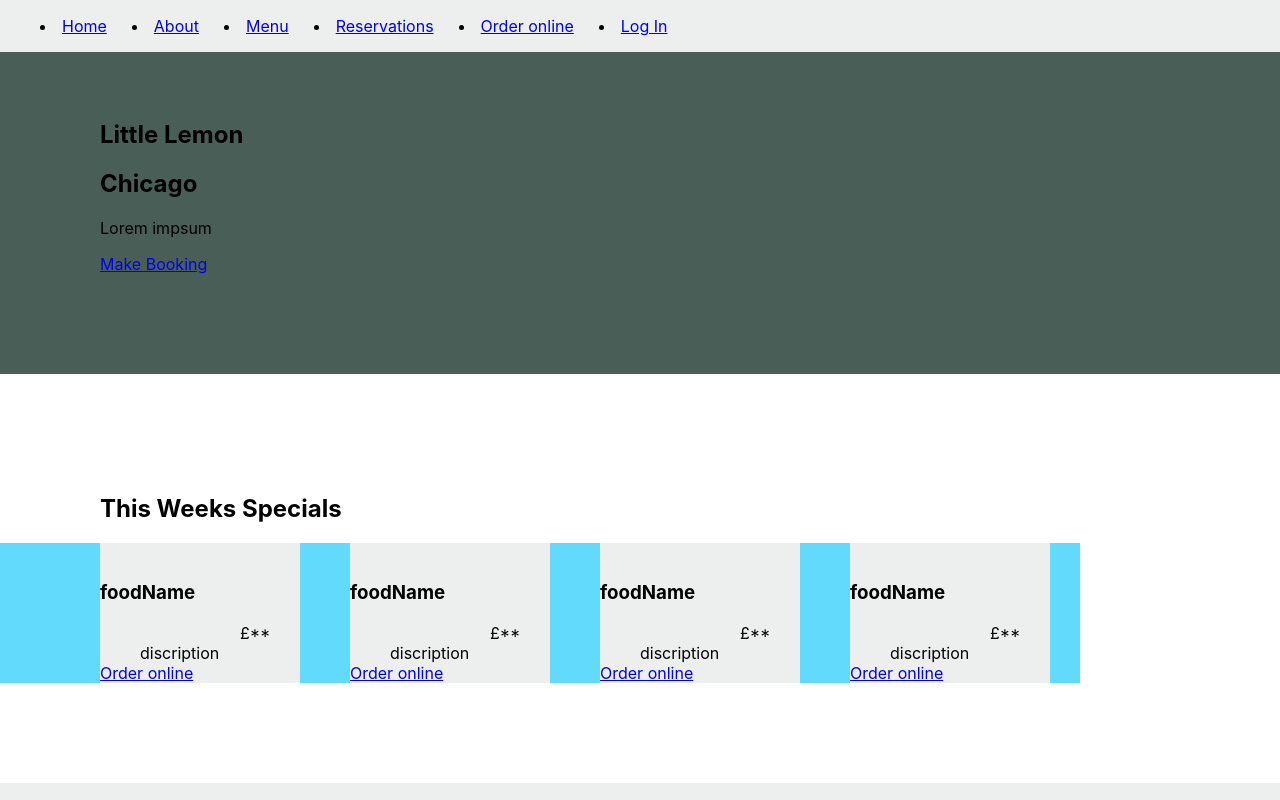
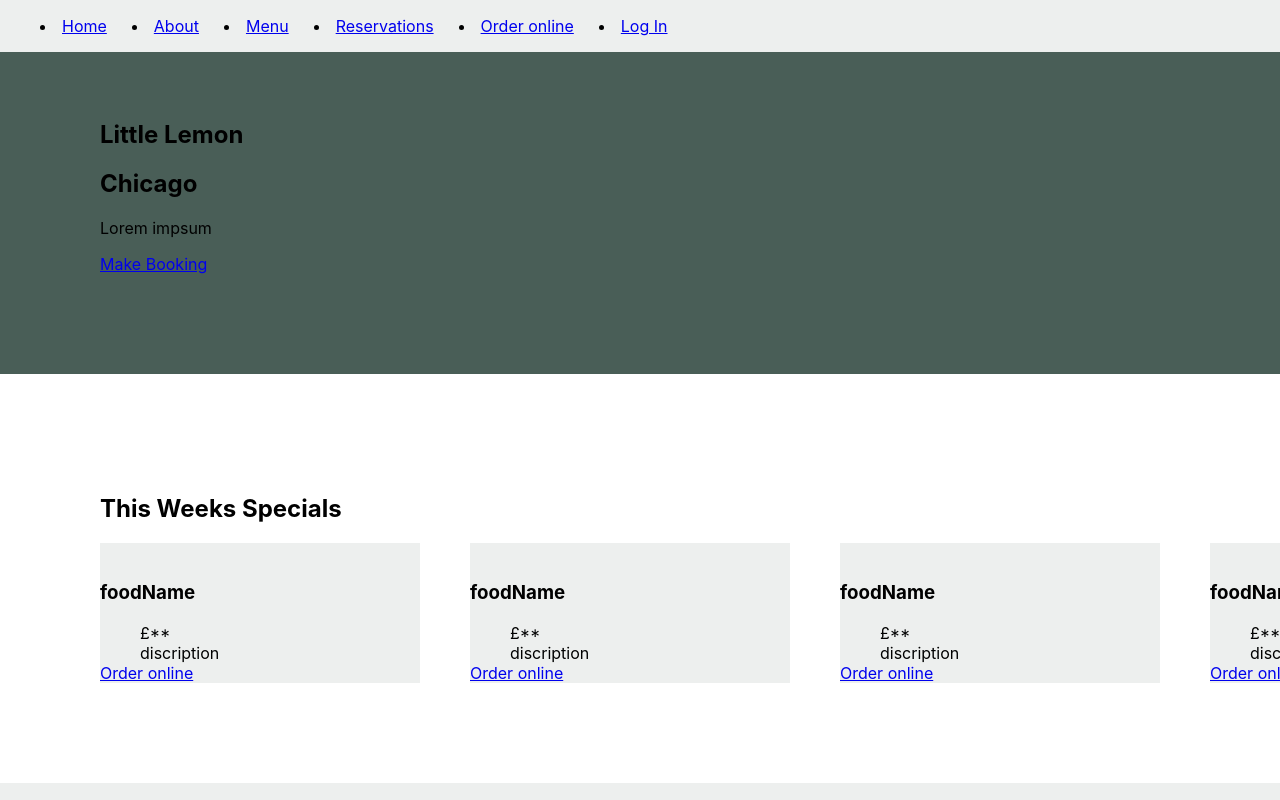
Before and after one commit to CrimsonInCapitals/capStone, a React (Create React App) app in the folder little-lemon/: page / in a window 1280 px wide. Shown: the top 800 px of the page. Built offline with nearby package versions, Linux system fonts and the light colour scheme.

Commit message:
adding keys

```diff
--- a/little-lemon/src/App.css
+++ b/little-lemon/src/App.css
@@ -56,18 +56,19 @@ section{
 }
 section .Hs{
 margin-left: -100px;
-width: calc(100%);
-background-color: #61dafb;
+width: 100vw;
 overflow-x: scroll;
-display: flex;
-gap: 50px;
 }
-section .Hs :first-child{
+section .Hs div{
   margin-left: 100px;
+}
+section .Hs div{
+  width: fit-content;
+  display: flex;
+  gap: 50px;
 }
 article.food{
   width: 320px;
-  background-color: ;
   display: inline;
 }
 footer{
--- a/little-lemon/src/App.js
+++ b/little-lemon/src/App.js
@@ -6,30 +6,35 @@ import HorizontalScroller from './components/horizontal-scroller';
 import FoodArticle from './components/food-article';
 const specials = [
   {
+    id: 1,
     img: '#',
     name: "foodName",
     price: '£**',
     discription: 'discription'
   },
   {
+    id: 2,
     img: '#',
     name: "foodName",
     price: '£**',
     discription: 'discription'
   },
   {
+    id: 3,
     img: '#',
     name: "foodName",
     price: '£**',
     discription: 'discription'
   },
   {
+    id: 4,
     img: '#',
     name: "foodName",
     price: '£**',
     discription: 'discription'
   },
   {
+    id: 5,
     img: '#',
     name: "foodName",
     price: '£**',
@@ -60,13 +65,14 @@ function App() {
         <Section role='specials'color={'white'}>
             <h1>This Weeks Specials</h1>
             <HorizontalScroller>
-              {specials.map((item) => (<FoodArticle foodItem={item} color={ac1}/>))}
+              {specials.map((item) => (<FoodArticle key={item.id} foodItem={item} color={ac1}/>))}
             </HorizontalScroller>
 
         </Section>
         <Section role='testimonies' color={ac1}>
               <h1>Testimonials</h1>
-                    <article>
+              <HorizontalScroller>
+              <article>
               <div></div>
               <picture></picture>
               <h1>Reviewer name</h1>
@@ -90,6 +96,7 @@ function App() {
               <h1>Reviewer name</h1>
               <p>ycomment</p>
             </article>
+              </HorizontalScroller>
         </Section>
         <Section role='about' color={ac2}>
            <h1>Litlle Lemon</h1>
--- a/little-lemon/src/components/horizontal-scroller.js
+++ b/little-lemon/src/components/horizontal-scroller.js
@@ -2,7 +2,9 @@
 const HorizontalScroller = ({color, children}) =>{
     return (
       <div className="Hs">
-          {children}
+        <div>
+            {children}
+        </div>
       </div>
 
      );
```
